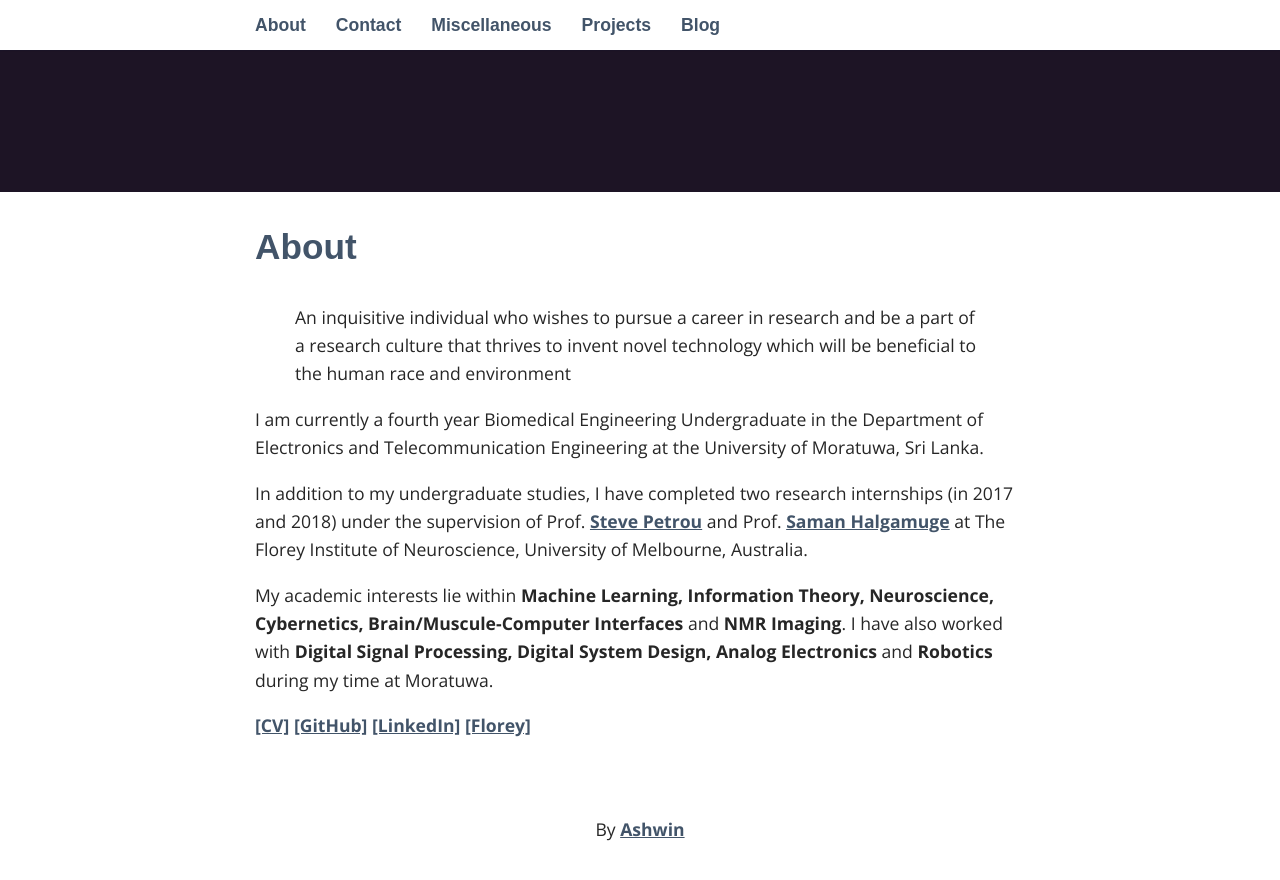
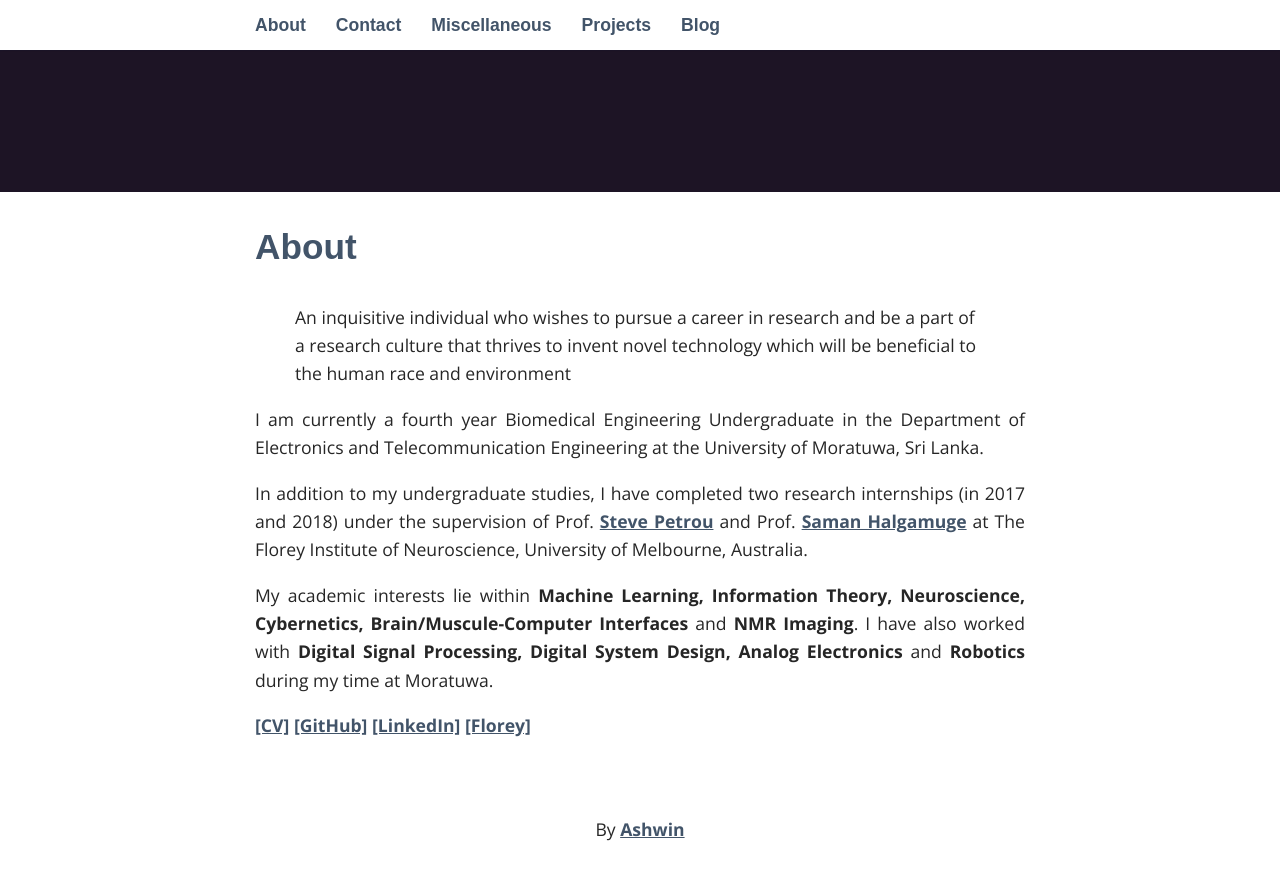
Before and after one commit to Laknath1996/oldweb, a Jekyll site: the page built from _pages/01_about.md, in a window 1280 px wide and 900 px high, scrolled down 308 px. Shown: the top 880 px of the window. Built offline with Jekyll 4.4.1, drawn with Linux system fonts in a browser that asks for light colours; some web fonts are replaced.

Commit message:
initial commit

```diff
--- a/_pages/01_about.md
+++ b/_pages/01_about.md
@@ -7,12 +7,12 @@ permalink: /about/
 > An inquisitive individual who wishes to pursue a career in research and be a part of a research culture that thrives to invent novel technology which will be beneficial to the human race and environment
 
 I am currently a fourth year Biomedical Engineering Undergraduate in the Department of Electronics and Telecommunication Engineering at the University of Moratuwa, Sri Lanka.
-
+{: style="text-align: justify"}
 
 In addition to my undergraduate studies, I have completed two research internships (in 2017 and 2018) under the supervision of Prof. [Steve Petrou](https://www.florey.edu.au/science-research/scientist-directory/professor-steven-petrou) and Prof. [Saman Halgamuge](https://mechanical.eng.unimelb.edu.au/people/saman) at The Florey Institute of Neuroscience, University of Melbourne, Australia.
-
+{: style="text-align: justify"}
 
 My academic interests lie within **Machine Learning, Information Theory, Neuroscience, Cybernetics, Brain/Muscule-Computer Interfaces** and **NMR Imaging**. I have also worked with **Digital Signal Processing, Digital System Design, Analog Electronics** and **Robotics** during my time at Moratuwa.
-{: .text-justify}
+{: style="text-align: justify"}
 
 [[CV]]( https://sites.google.com/site/ashwinsprojects/) [[GitHub]](https://github.com/Laknath1996) [[LinkedIn]](http://wordpress.redirectingat.com/?id=725X1342&isjs=1&jv=13.23.5-stackpath&sref=https%3A%2F%2Fashwindesilva.wordpress.com%2F&url=https%3A%2F%2Fwww.linkedin.com%2Fin%2Fashwin-de-silva-6852b14b%2F&xguid=01DNKG5NFSFY3DST6JT71T301Y&xs=1&xtz=-330&xuuid=46c17aa72b7d94c302d6b7ca28f07427&xcust=8982) [[Florey]](https://www.florey.edu.au/science-research/scientist-directory/mr-ashwin-de-silva)
```
